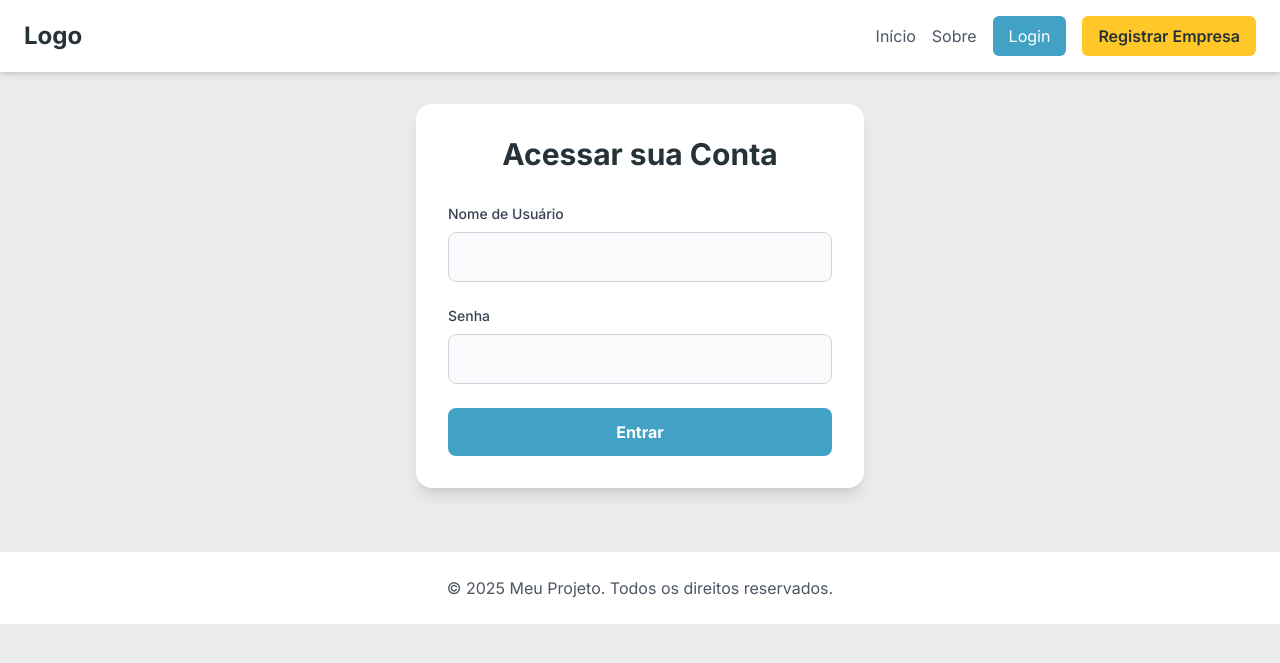
After one commit to andlybras/rrtradehub_seadi, a Django app: page /contas/login/ in a window 1280 px wide. The commit adds this page. Shown: the top 663 px of the page. Run offline with Django 5.2, Linux system fonts and the light colour scheme; some libraries are stand-ins or nearby versions.

Commit message:
Incia a implementação da lógica de login e logout

```diff
--- a/config/settings.py
+++ b/config/settings.py
@@ -86,3 +86,7 @@ STATICFILES_DIRS = [os.path.join(BASE_DIR, 'static')]
 DEFAULT_AUTO_FIELD = 'django.db.models.BigAutoField'
 
 AUTH_USER_MODEL = 'user_management.CustomUser'
+
+LOGIN_REDIRECT_URL = 'user_management:dashboard'
+
+LOGOUT_REDIRECT_URL = 'home'
--- a/templates/base.html
+++ b/templates/base.html
@@ -13,7 +13,7 @@
     <style>
         body {
             font-family: 'Inter', sans-serif;
-            background-color: #EBEBEB; /* Cor de fundo principal */
+            background-color: #EBEBEB;
         }
         .bg-primary { background-color: #41A2C5; }
         .bg-secondary { background-color: #263238; }
@@ -36,8 +36,14 @@
             <div class="flex items-center space-x-4">
                 <a href="{% url 'home' %}" class="text-gray-600 hover:text-primary">Início</a>
                 <a href="#" class="text-gray-600 hover:text-primary">Sobre</a>
-                <a href="#" class="bg-primary text-white px-4 py-2 rounded-md hover:opacity-90 transition-opacity">Login</a>
-                <a href="{% url 'user_management:register_business' %}" class="bg-accent text-secondary px-4 py-2 rounded-md hover:opacity-90 transition-opacity font-semibold">Registrar Empresa</a>
+
+                {% if user.is_authenticated %}
+                    <a href="{% url 'user_management:dashboard' %}" class="text-gray-600 hover:text-primary">Meu Painel</a>
+                    <a href="{% url 'user_management:logout' %}" class="bg-secondary text-white px-4 py-2 rounded-md hover:opacity-90 transition-opacity">Sair</a>
+                {% else %}
+                    <a href="{% url 'user_management:login' %}" class="bg-primary text-white px-4 py-2 rounded-md hover:opacity-90 transition-opacity">Login</a>
+                    <a href="{% url 'user_management:register_business' %}" class="bg-accent text-secondary px-4 py-2 rounded-md hover:opacity-90 transition-opacity font-semibold">Registrar Empresa</a>
+                {% endif %}
             </div>
         </nav>
     </header>
--- /dev/null
+++ b/templates/login.html
@@ -0,0 +1,49 @@
+{% extends 'base.html' %}
+
+{% block title %}Login{% endblock %}
+
+{% block content %}
+<div class="max-w-md mx-auto bg-white p-8 rounded-2xl shadow-lg">
+    <h2 class="text-3xl font-bold text-center text-secondary mb-8">Acessar sua Conta</h2>
+
+    {% if form.errors %}
+        <div class="bg-red-100 border border-red-400 text-red-700 px-4 py-3 rounded-lg relative mb-6" role="alert">
+            <p>Seu nome de usuário e senha não correspondem. Por favor, tente novamente.</p>
+        </div>
+    {% endif %}
+
+    <form method="POST">
+        {% csrf_token %}
+        <div class="mb-6">
+            <label for="id_username" class="block mb-2 text-sm font-medium text-gray-700">Nome de Usuário</label>
+            <input type="text" name="username" id="id_username" class="form-input" required>
+        </div>
+        <div class="mb-6">
+            <label for="id_password" class="block mb-2 text-sm font-medium text-gray-700">Senha</label>
+            <input type="password" name="password" id="id_password" class="form-input" required>
+        </div>
+        <button type="submit" class="w-full bg-primary text-white font-bold py-3 px-4 rounded-lg hover:opacity-90 transition-opacity">
+            Entrar
+        </button>
+    </form>
+</div>
+{% endblock %}
+
+{% block extra_head %}
+<style>
+    .form-input {
+        width: 100%;
+        padding: 0.75rem;
+        border: 1px solid #D1D5DB;
+        border-radius: 0.5rem;
+        transition: all 0.3s ease;
+        background-color: #F9FAFB;
+    }
+    .form-input:focus {
+        outline: none;
+        border-color: #41A2C5;
+        box-shadow: 0 0 0 3px rgba(65, 162, 197, 0.3);
+        background-color: white;
+    }
+</style>
+{% endblock %}
--- a/user_management/urls.py
+++ b/user_management/urls.py
@@ -1,8 +1,15 @@
 from django.urls import path
+from django.contrib.auth import views as auth_views
 from . import views
 
 app_name = 'user_management'
 
 urlpatterns = [
     path('registro-empresarial/', views.register_business, name='register_business'),
+
+    path('login/', auth_views.LoginView.as_view(template_name='login.html'), name='login'),
+
+    path('logout/', auth_views.LogoutView.as_view(), name='logout'),
+
+    path('painel/', views.dashboard, name='dashboard'),
 ]
--- a/user_management/views.py
+++ b/user_management/views.py
@@ -1,6 +1,7 @@
 from django.shortcuts import render, redirect
 from .forms import BusinessUserCreationForm
 from django.contrib import messages
+from django.contrib.auth.decorators import login_required
 
 def home_page(request):
     context = {
@@ -20,3 +21,7 @@ def register_business(request):
         form = BusinessUserCreationForm()
 
     return render(request, 'register_business.html', {'form': form})
+
+@login_required
+def dashboard(request):
+    return render(request, 'dashboard.html')
```
Also changed, not shown: templates/dashboard.html (added, +18 -0 lines).
